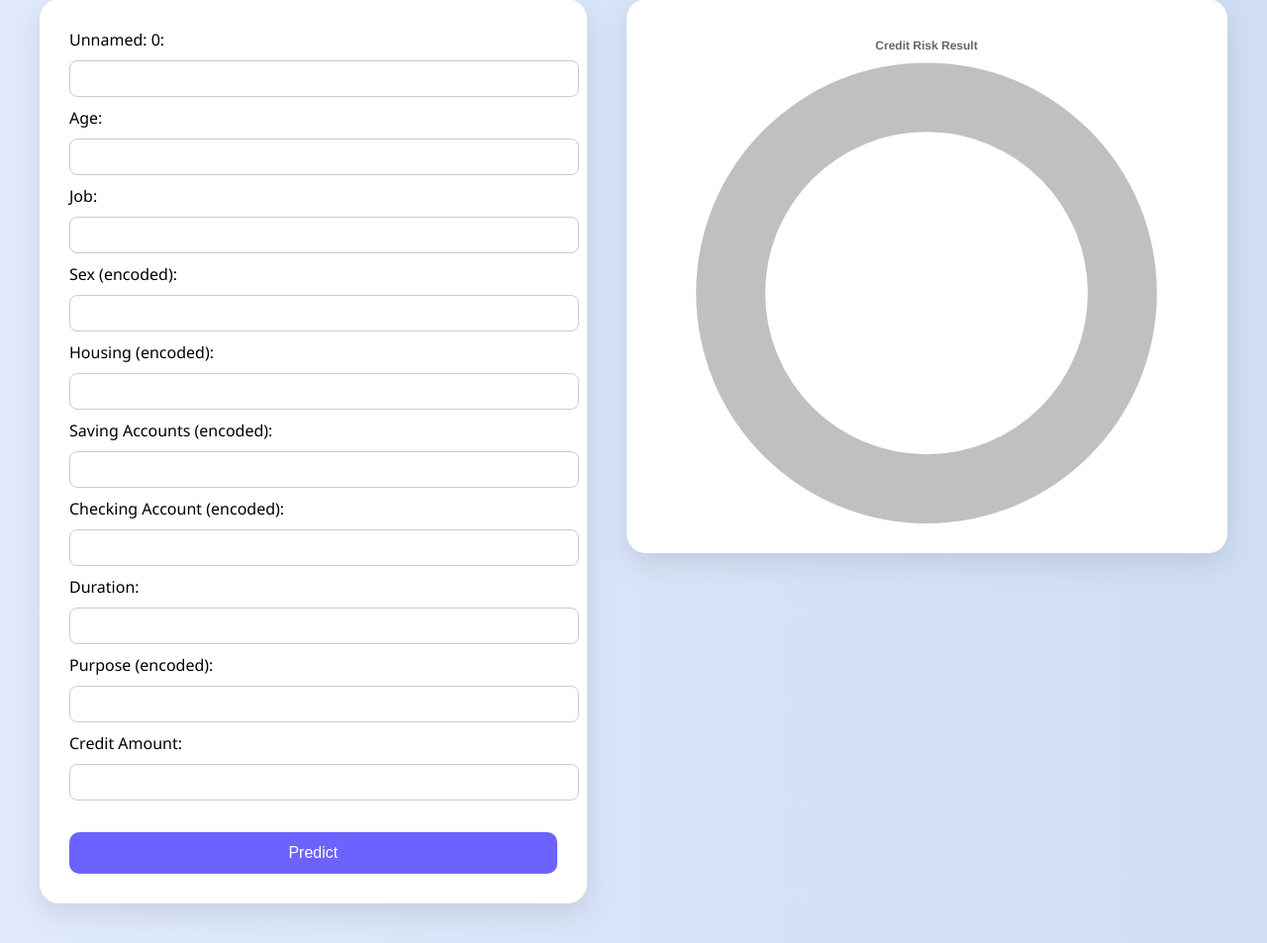
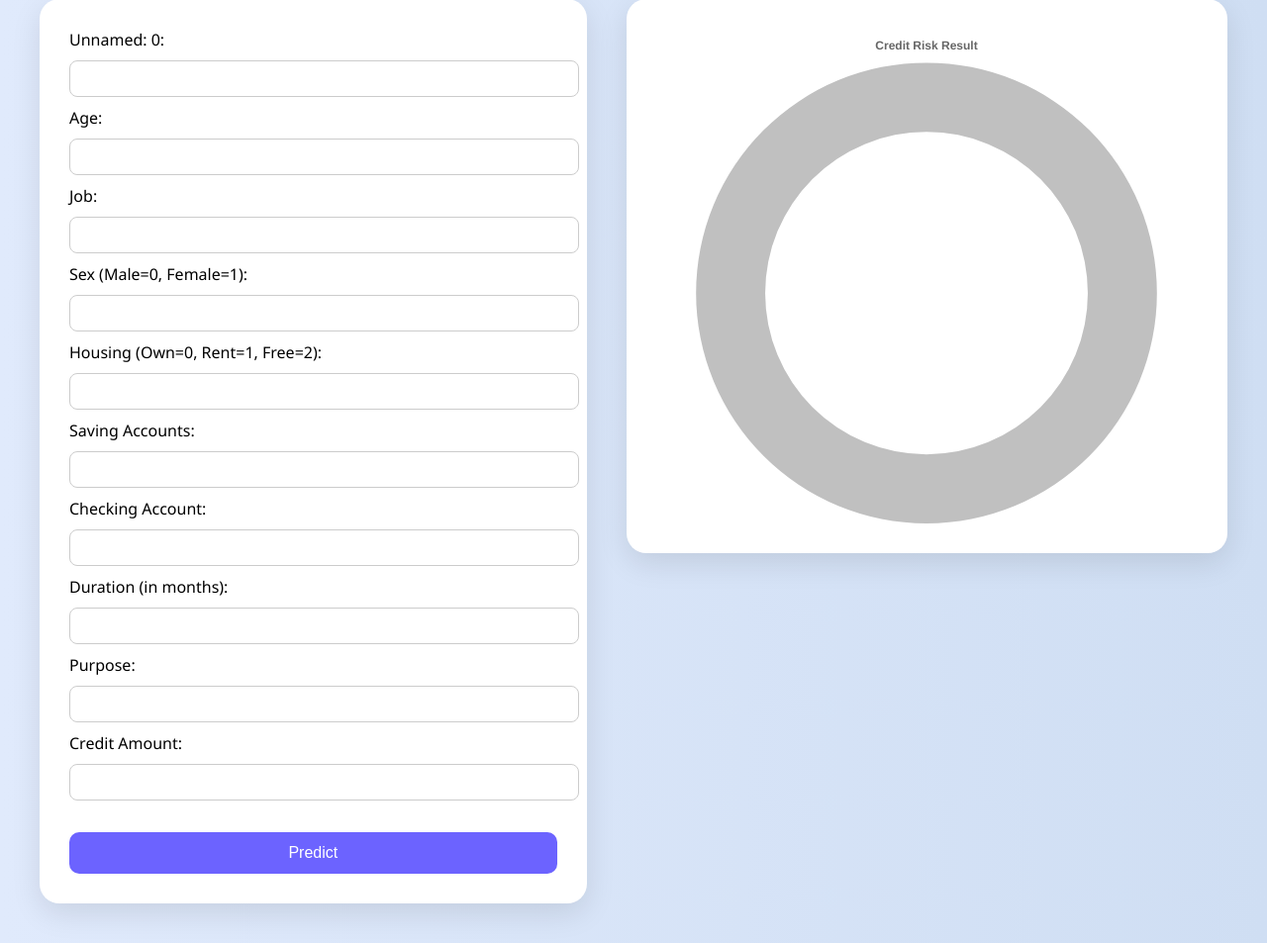
Before and after one commit to K-Bharath-Vardhan/tcs_hackathon, a Flask app: page / in a window 1280 px wide. Shown: the part 134-1087 px from the top of the page at 99% size. Run offline with Flask 3, Linux system fonts and the light colour scheme; parts of the project's set-up code (start-up, migrations or seed data) failed here and were passed over.

Commit message:
Update index.html

```diff
--- a/templates/index.html
+++ b/templates/index.html
@@ -84,12 +84,12 @@
                 Unnamed: 0: <input type="number" name="Unnamed: 0"><br>
                 Age: <input type="number" name="Age"><br>
                 Job: <input type="number" name="Job"><br>
-                Sex (encoded): <input type="number" name="Sex"><br>
-                Housing (encoded): <input type="number" name="Housing"><br>
-                Saving Accounts (encoded): <input type="number" name="Saving_accounts"><br>
-                Checking Account (encoded): <input type="number" name="Checking_account"><br>
-                Duration: <input type="number" name="Duration"><br>
-                Purpose (encoded): <input type="number" name="Purpose"><br>
+                Sex (Male=0, Female=1): <input type="number" name="Sex"><br>
+                Housing (Own=0, Rent=1, Free=2): <input type="number" name="Housing"><br>
+                Saving Accounts: <input type="number" name="Saving_accounts"><br>
+                Checking Account: <input type="number" name="Checking_account"><br>
+                Duration (in months): <input type="number" name="Duration"><br>
+                Purpose: <input type="number" name="Purpose"><br>
                 Credit Amount: <input type="number" name="Credit_amount"><br><br>
 
                 <input type="submit" value="Predict">
```
